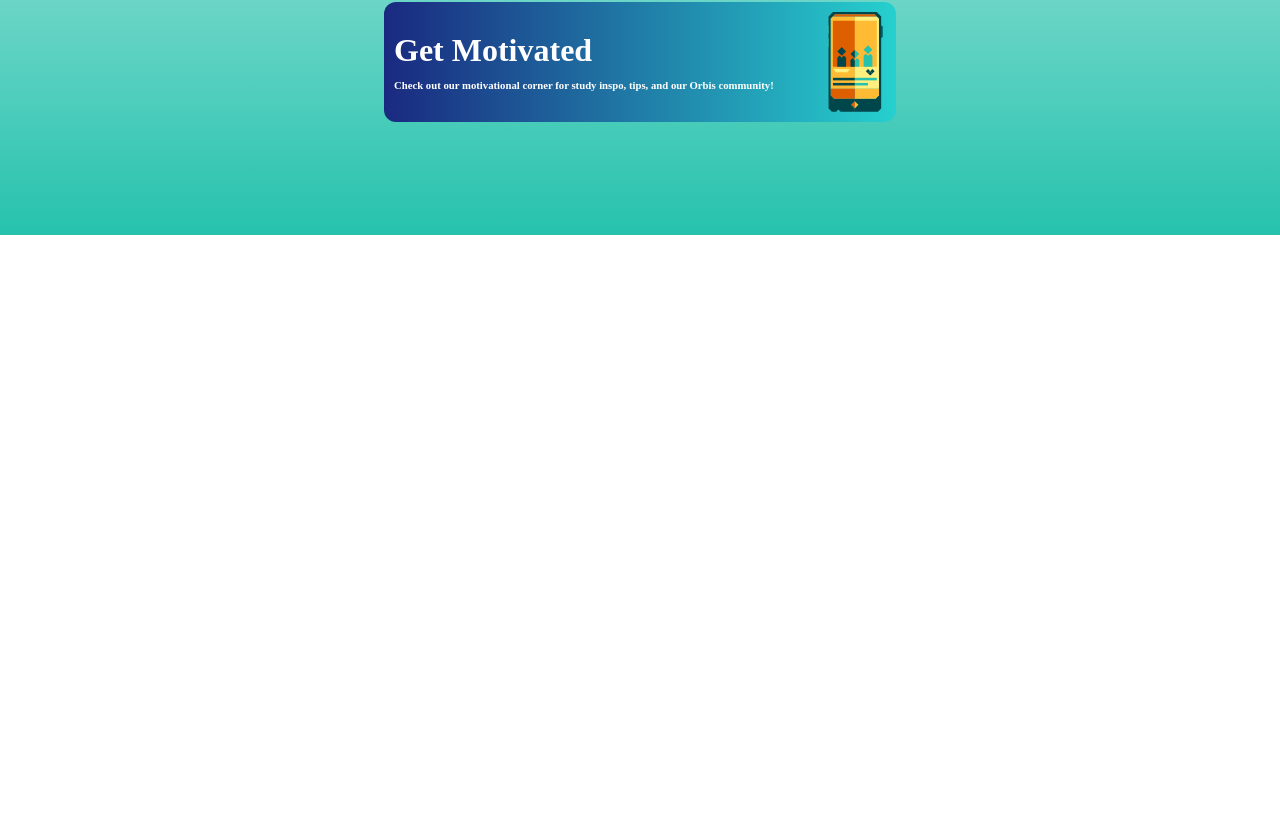
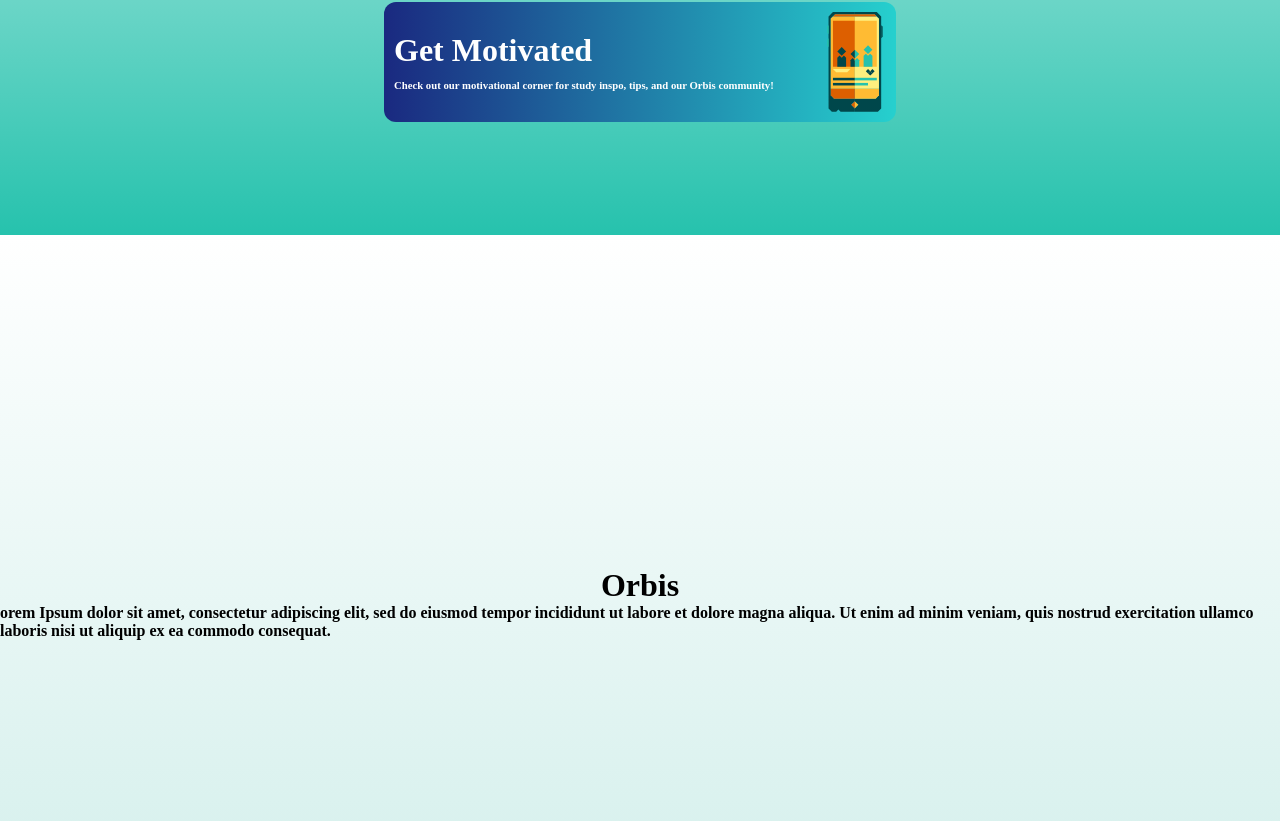
Before and after one commit to mellieho9/orbis, a React (Create React App) app in the folder client/: page / in a window 1280 px wide. Shown: the part 565-1386 px from the top of the page. Before the commit the page ends 800 px from the top, so only its background shows below. Built offline with nearby package versions, Linux system fonts and the light colour scheme.

Commit message:
header of home page

```diff
--- a/client/src/App.js
+++ b/client/src/App.js
@@ -6,6 +6,7 @@ import Login from "./components/Login/Login"
 import Landing from "./components/Landing/Landing"
 import {useState} from "react"
 import Logout from "./components/Logout/Logout"
+import Home from "./components/Home/Home"
 
 function App() {
 
@@ -18,6 +19,7 @@ function App() {
       <Switch>
         <Route exact path="/">
           <Landing/>
+          <Home/>
         </Route>
         <Route path="/login">
           <Login setLoggedIn={setLoggedIn}/>
--- /dev/null
+++ b/client/src/components/Home/Home.css
@@ -0,0 +1,20 @@
+.home{
+    height: 92vh;
+    display: flex;
+    align-items: center;
+    justify-content: center;
+    flex-direction: column;
+}
+
+.header{
+    display: flex;
+    flex-direction: column;
+    height: 92vh;
+    align-items: center;
+    justify-content: center;
+    background-image: linear-gradient(#FFFFFF, #D0EEEA);
+}
+
+.motto{
+    width: 80vh;
+}
--- /dev/null
+++ b/client/src/components/Home/Home.js
@@ -0,0 +1,20 @@
+import "./Home.css"
+
+const Home = () => {
+    return (
+        <div className = "home">
+           <div className = "header">
+           <h1>Orbis</h1>
+
+            <h4>orem Ipsum dolor sit amet, consectetur adipiscing elit, sed do eiusmod tempor incididunt ut labore et dolore magna aliqua. Ut enim ad minim veniam, quis nostrud exercitation ullamco laboris nisi ut aliquip ex ea commodo consequat.</h4>
+
+            </div>
+        </div>
+
+
+    )
+
+
+
+}
+export default Home
```
